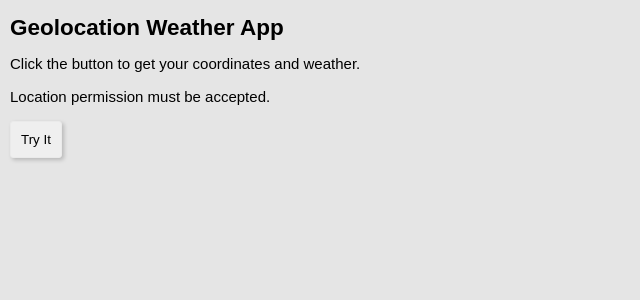
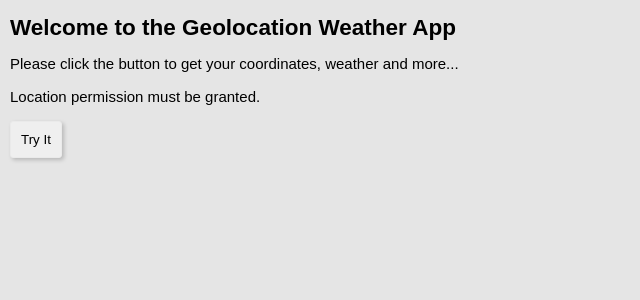
Before and after one commit to RasaIulian/WeatherApp, a React (Create React App) app: page / in a window 1280 px wide. Shown: the top 300 px of the page, without its empty margins (0-640 px from the left). Built offline with nearby package versions, Linux system fonts and the light colour scheme.

Commit message:
hidden header on data fetch, updated page title and hidden default select option

```diff
--- a/public/index.html
+++ b/public/index.html
@@ -25,7 +25,7 @@
       work correctly both with client-side routing and a non-root public URL.
       Learn how to configure a non-root public URL by running `npm run build`.
     -->
-    <title>React App</title>
+    <title>Geolocation Weather App</title>
   </head>
   <body>
     <noscript>You need to enable JavaScript to run this app.</noscript>
--- a/src/Pages/Homepage.jsx
+++ b/src/Pages/Homepage.jsx
@@ -46,7 +46,7 @@ export function Homepage() {
     setShowComponents(!showComponents);
   };
 
-  const selectLocation = (location) => {
+  const selectFoundLocation = (location) => {
     const { lat, lon, name, country, state } = location;
     setLatitude(lat);
     setLongitude(lon);
@@ -54,9 +54,11 @@ export function Homepage() {
     showPosition(lat, lon);
 
     if (locationElement) {
-      locationElement.innerHTML = `Location: ${name}, ${
-        state || ""
-      } ${country}<br>`;
+      if (name && country) {
+        locationElement.innerHTML = `Location: ${name}, ${
+          state || ""
+        } ${country}<br>`;
+      }
     }
   };
 
@@ -201,11 +203,11 @@ export function Homepage() {
 
   return (
     <div>
-      <h2>Geolocation Weather App</h2>
+      <h2 className="toHide">Welcome to the Geolocation Weather App</h2>
       <p className="toHide">
-        Click the button to get your coordinates and weather.
+        Please click the button to get your coordinates, weather and more...
       </p>
-      <p className="toHide">Location permission must be accepted.</p>
+      <p className="toHide">Location permission must be granted.</p>
       <Button onClick={getLocation} className="toHide">
         Try It
       </Button>
@@ -216,7 +218,7 @@ export function Homepage() {
       {loadingWeather && <p>Loading weather data...</p>}
       {!loadingLocation && !loadingAltitude && !loadingAQI && selectVisible && (
         <SearchContainer>
-          <LocationSearchInput onSelectLocation={selectLocation} />
+          <LocationSearchInput onSelectLocation={selectFoundLocation} />
           <Select
             value={selectedLocation}
             onChange={(e) => {
@@ -242,7 +244,9 @@ export function Homepage() {
               }
             }}
           >
-            <option value="">Select favorite location</option>
+            <option hidden value="">
+              Select favorite location
+            </option>
             <option latitude="current" longitude="current">
               Current Location
             </option>
```
